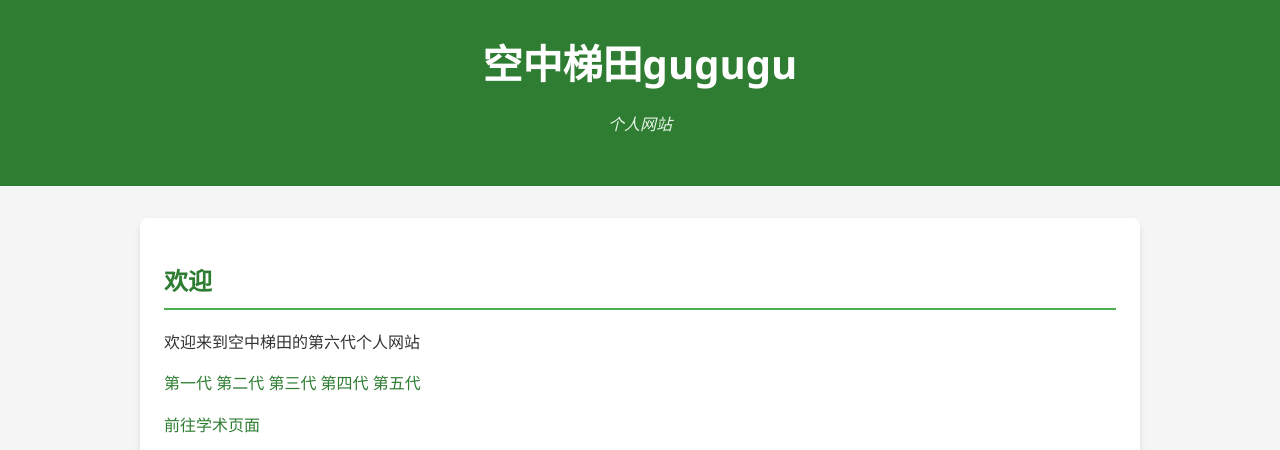
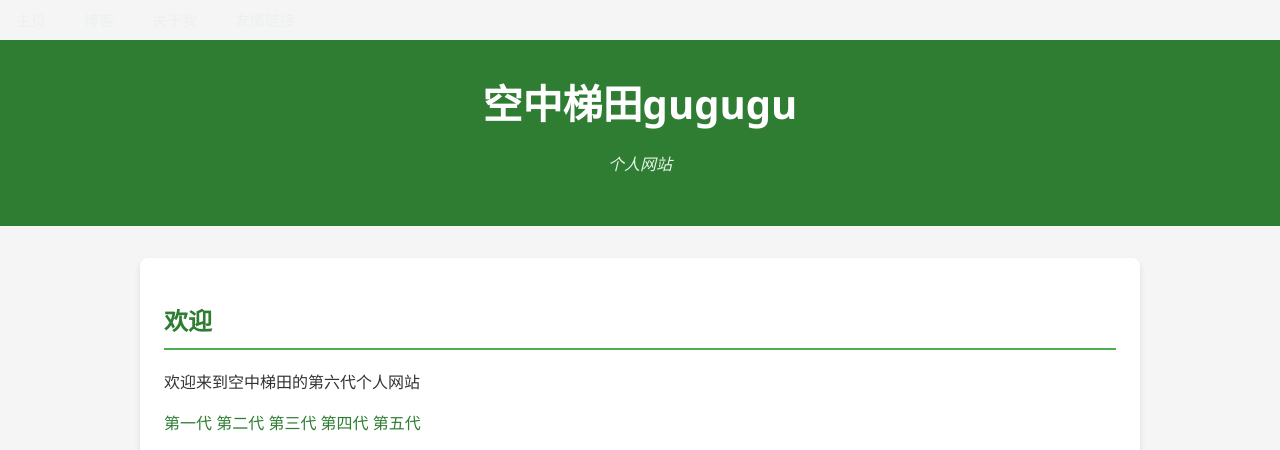
Before and after one commit to kongzhongtitians/kongzhongtitians.github.io, a plain HTML site: page index.html in a window 1280 px wide. Shown: the top 450 px of the page. Drawn offline with Linux system fonts and the light colour scheme.

Commit message:
Enhance navigation and layout in index.html
Added navigation links to the top of the page and adjusted layout styles.

```diff
--- a/index.html
+++ b/index.html
@@ -27,6 +27,31 @@
             max-width: 1000px;
             margin: 0 auto;
             padding: 0 20px;
+        }
+
+		.navs {
+            display: flex;
+            align-items: center;
+            gap: 6px;
+            flex-wrap: wrap;
+        }
+        .def-nav {
+            color: #ecf0f1;
+            text-decoration: none;
+            padding: 8px 16px;
+            border-radius: 4px;
+            font-size: 15px;
+            transition: background 0.2s, color 0.2s;
+            display: inline-block;
+            white-space: nowrap;
+        }
+        .def-nav:hover {
+            background: rgba(255,255,255,0.15);
+        }
+        /* 当前页面高亮 */
+        .def-nav.on {
+            background: #1abc9c;
+            color: #fff;
         }
 
         header {
@@ -129,6 +154,16 @@
     </style>
 </head>
 <body>
+	<div class="top-main clearfix">
+    <div class="frame">
+        <div class="navs">
+            <a href="/" class="def-nav">主页</a>
+            <a href="/tian_blog/" class="def-nav">博客</a>
+			<a href="/tian_blog/post/guan-yu-wo.html" class="def-nav">关于我</a>
+			<a href="/love/" class="def-nav">友情链接</a>
+        </div>
+    </div>
+</div>
     <header>
         <div class="container">
             <h1>空中梯田gugugu</h1>
```
